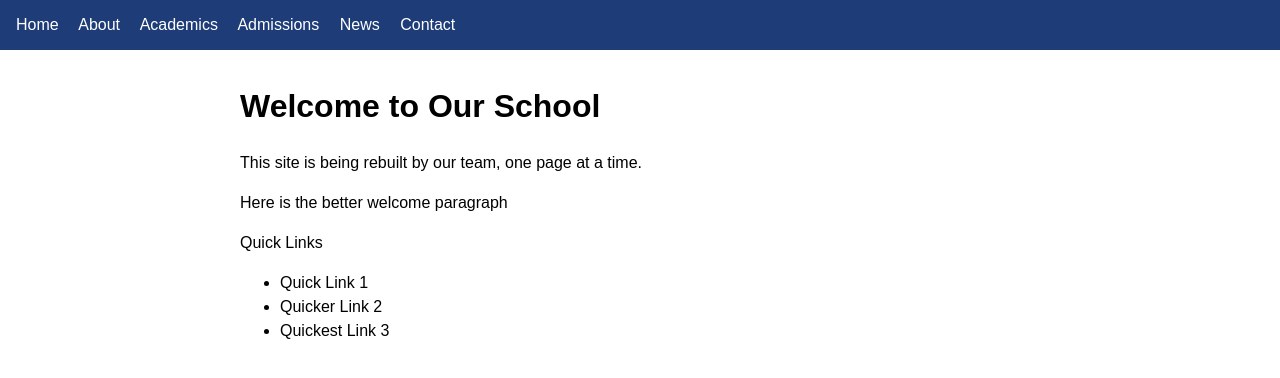
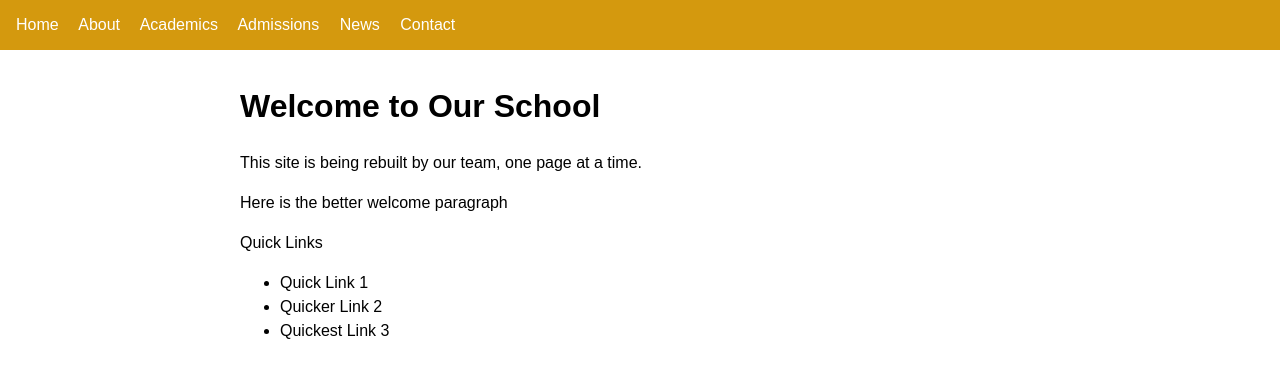
Before and after one commit to rdcorrales1/website-restructure, a plain HTML site: page index.html in a window 1280 px wide. Drawn offline with Linux system fonts and the light colour scheme.

Commit message:
Changes in color css

```diff
--- a/css/style.css
+++ b/css/style.css
@@ -1,5 +1,5 @@
 body   { font-family: sans-serif; margin: 0; line-height: 1.5; }
-nav    { background: #1d3c78; padding: .8rem 1rem; }
+nav    { background: #d4990e; padding: .8rem 1rem; }
 nav a  { color: #fff; margin-right: 1rem; text-decoration: none; }
 main   { max-width: 800px; margin: 2rem auto; padding: 0 1rem; }
 footer { text-align: center; color: #777; padding: 2rem 0; font-size: .9rem; }
```
